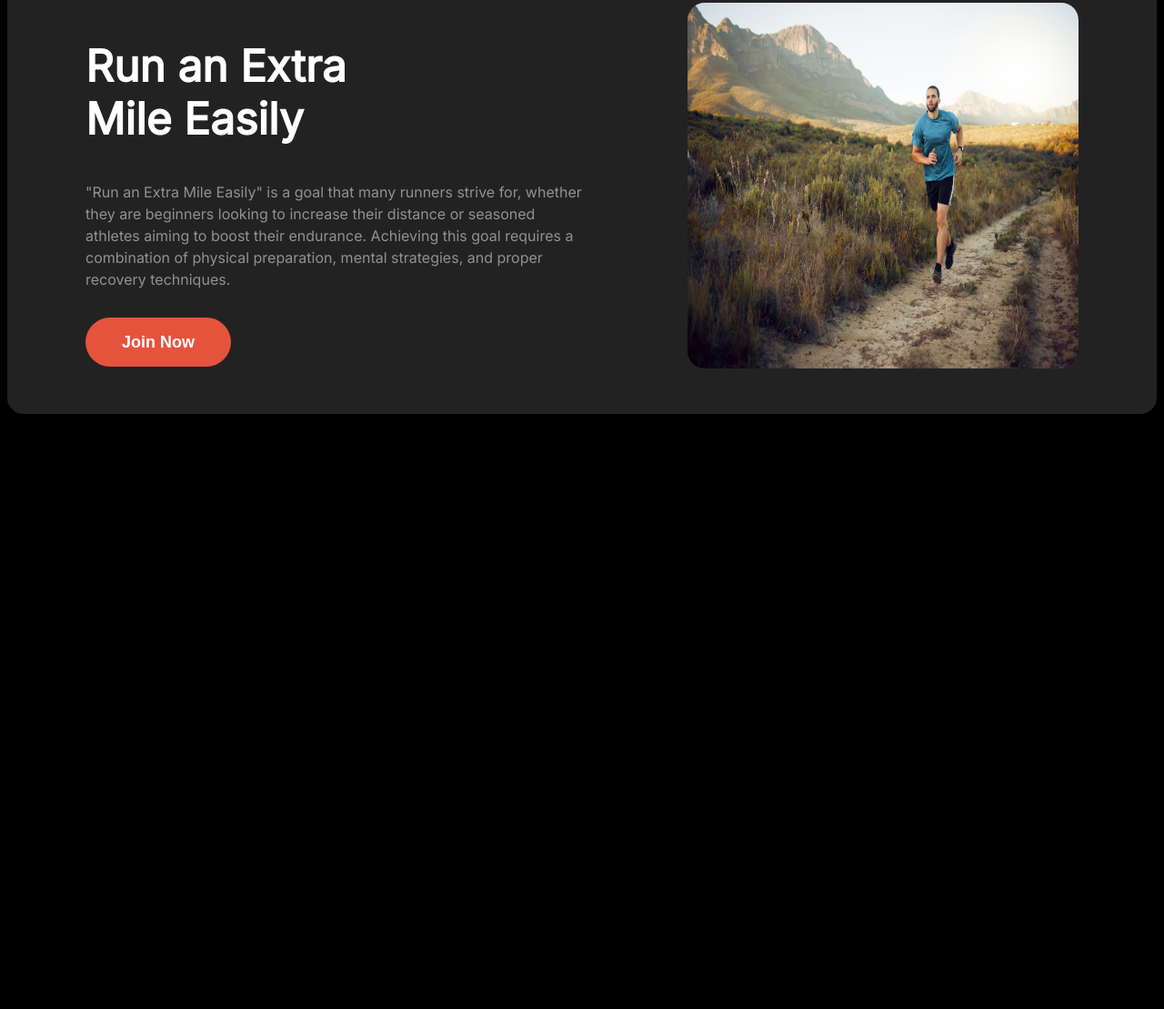
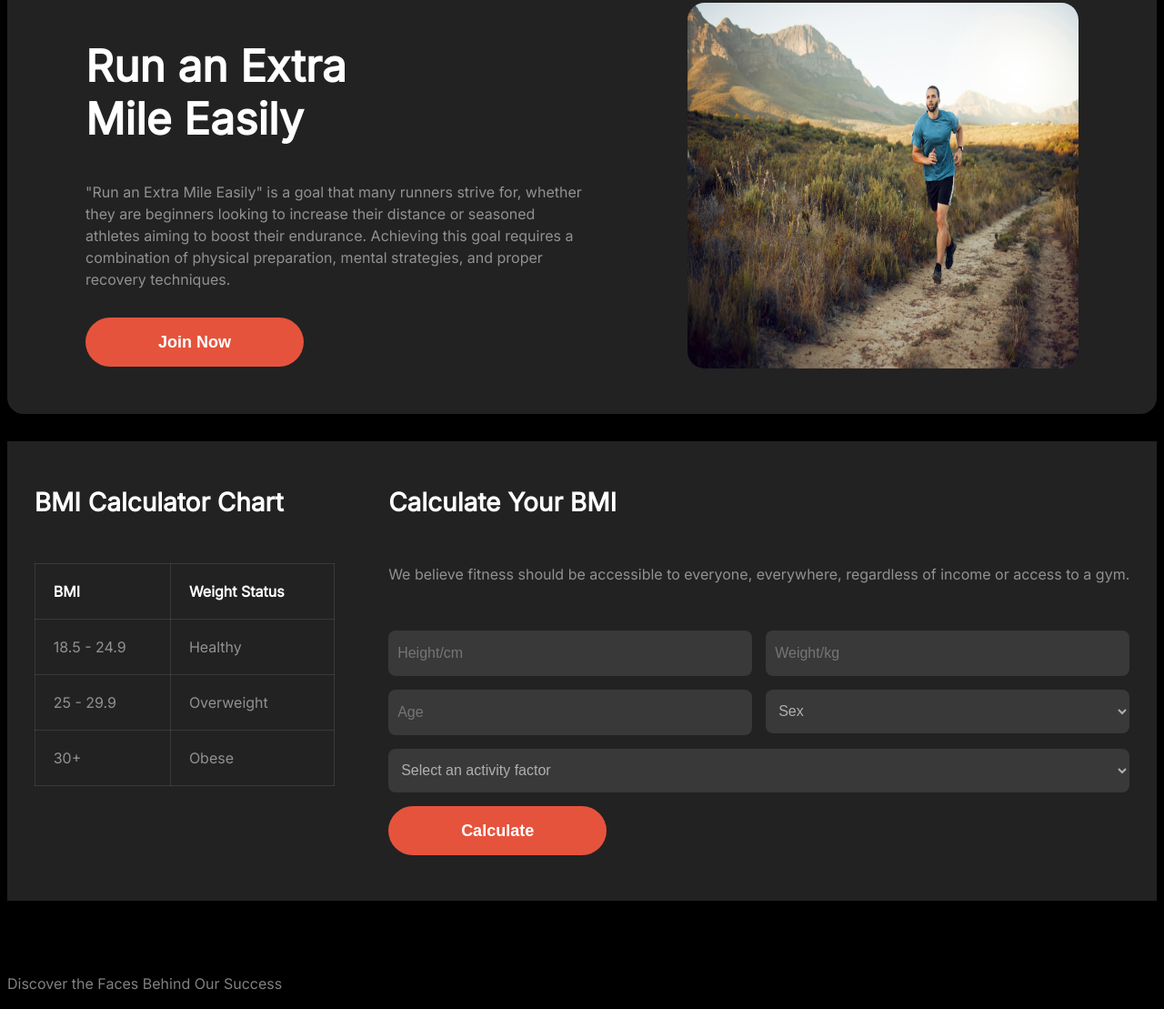
Before and after one commit to Raiyan27/fitness-site-landing-page, a plain HTML site: page index.html in a window 1280 px wide. Shown: the part 1321-2430 px from the top of the page at 91% size. Before the commit the page ends 1784 px from the top, so only its background shows below. Drawn offline with Linux system fonts and the light colour scheme.

Commit message:
bmi calculator section complete

```diff
--- a/index.html
+++ b/index.html
@@ -75,11 +75,66 @@
         <div class="text-container">
             <h2>Run an Extra <br>Mile Easily</h2>
             <p class="para">"Run an Extra Mile Easily" is a goal that many runners strive for, whether they are beginners looking to increase their distance or seasoned athletes aiming to boost their endurance. Achieving this goal requires a combination of physical preparation, mental strategies, and proper recovery techniques. </p>
-            <button class="btn-primary">Join Now</button>
+            <button class="btn-primary wide">Join Now</button>
         </div>
         <div class="img-container">
             <img src="./images/run.jpg" alt="">
         </div>
     </section>
+    <section class="trainings"></section>
+    <section class="bmi-calculator">
+        <div class="table">
+            <h1>BMI Calculator Chart</h1>
+            <table>
+                <tr>
+                    <th>BMI</th>
+                    <th>Weight Status</th>
+                </tr>
+                <tr>
+                    <td>18.5 - 24.9</td>
+                    <td>Healthy</td>
+                </tr>
+                <tr>
+                    <td>25 - 29.9</td>
+                    <td>Overweight</td>
+                </tr>
+                <tr>
+                    <td>30+</td>
+                    <td>Obese</td>
+                </tr>
+            </table>
+        </div>
+        <div class="text">
+            <h1>Calculate Your BMI</h1>
+            <p class="para">We believe fitness should be accessible to everyone, everywhere, regardless of income or access to a gym. </p>
+            <form action="">
+                <input type="text" placeholder="Height/cm">
+                <input type="text" placeholder="Weight/kg">
+                <input type="text" placeholder="Age">
+                <select name="" id="">
+                    <option value="">Sex</option>
+                    <option value="">Male</option>
+                    <option value="">Female</option>
+                    <option value="">Others</option>
+                </select>
+
+            </form>
+            <div class="odd-one">
+                <select class="odd-one" name="" id="">
+                    <option value="">Select an activity factor</option>
+                    <option value="">Running</option>
+                    <option value="">Cycling</option>
+                    <option value="">Swimming</option>
+                    <option value="">Sleeping</option>
+                </select>
+            </div>
+            <button class="btn-primary wide">Calculate</button>
+        </div>
+    </section>
+    <section class="team">
+        <h1>Meet Our Team</h1>
+        <p class="para">Discover the Faces Behind Our Success</p>
+        <div class="img-container"></div>
+    </section>
 </body>
 </html>
--- a/style.css
+++ b/style.css
@@ -31,6 +31,9 @@ body{
     border-radius: 42px;
     border: none;
     padding: 16px 40px;
+}
+.wide{
+    padding: 16px 80px;
 }
 .btn-secondary{
     font-size: 1.125rem;
@@ -97,9 +100,6 @@ nav span{
     color: white;
     margin: 10px 0 20px 0;
     padding: 0;
-}
-.style{
-
 }
 .text p{
     margin: 50px 0;
@@ -229,3 +229,67 @@ nav span{
     height: 100%;
     border-radius: 19px;
 }
+/* BMI calculator */
+.bmi-calculator{
+    display: flex;
+    justify-content: space-around;
+    padding: 50px 0px;
+}
+.bmi-calculator h1{
+    font-weight: 900;
+    font-size: 1.75rem;
+    color: rgb(255, 255, 255);
+    margin: 0 0 50px 0;
+}
+.bmi-calculator{
+    background-color: rgb(34, 34, 34);
+    margin: 30px 0px;
+}
+.bmi-calculator .text{
+    margin: 0;
+    padding: 0;
+}
+table{
+    width: 330px;
+    height: 220px;
+    text-align: left;
+    border: 1px rgba(255, 255, 255, 0.1) solid;
+    border-collapse: collapse;
+    color: rgb(255, 255, 255);
+
+}
+td,th{
+    border: 1px rgba(255, 255, 255, 0.1) solid;
+    padding: 20px;
+}
+td{
+    color: rgba(255, 255, 255, 0.5);
+}
+.bmi-calculator .input-container{
+    display: flex;
+    flex-direction: column;
+}
+form{
+    display: grid;
+    grid-template-columns: repeat(2, 1fr);
+    gap: 15px;
+}
+input, select{
+    color: rgba(255, 255, 255, 0.6);
+    background-color: rgba(255, 255, 255, 0.1);
+    height: 48px;
+    border-radius: 8px;
+    border: none;
+    display: block;
+    font-weight: 400;
+    font-size: 1rem;
+    padding-left: 10px;
+}
+.odd-one{
+    margin: 15px 0px;
+    width: 100%;
+}
+option {
+    color: black;
+    background-color: rgba(255, 255, 255, 0.1);
+}
```
